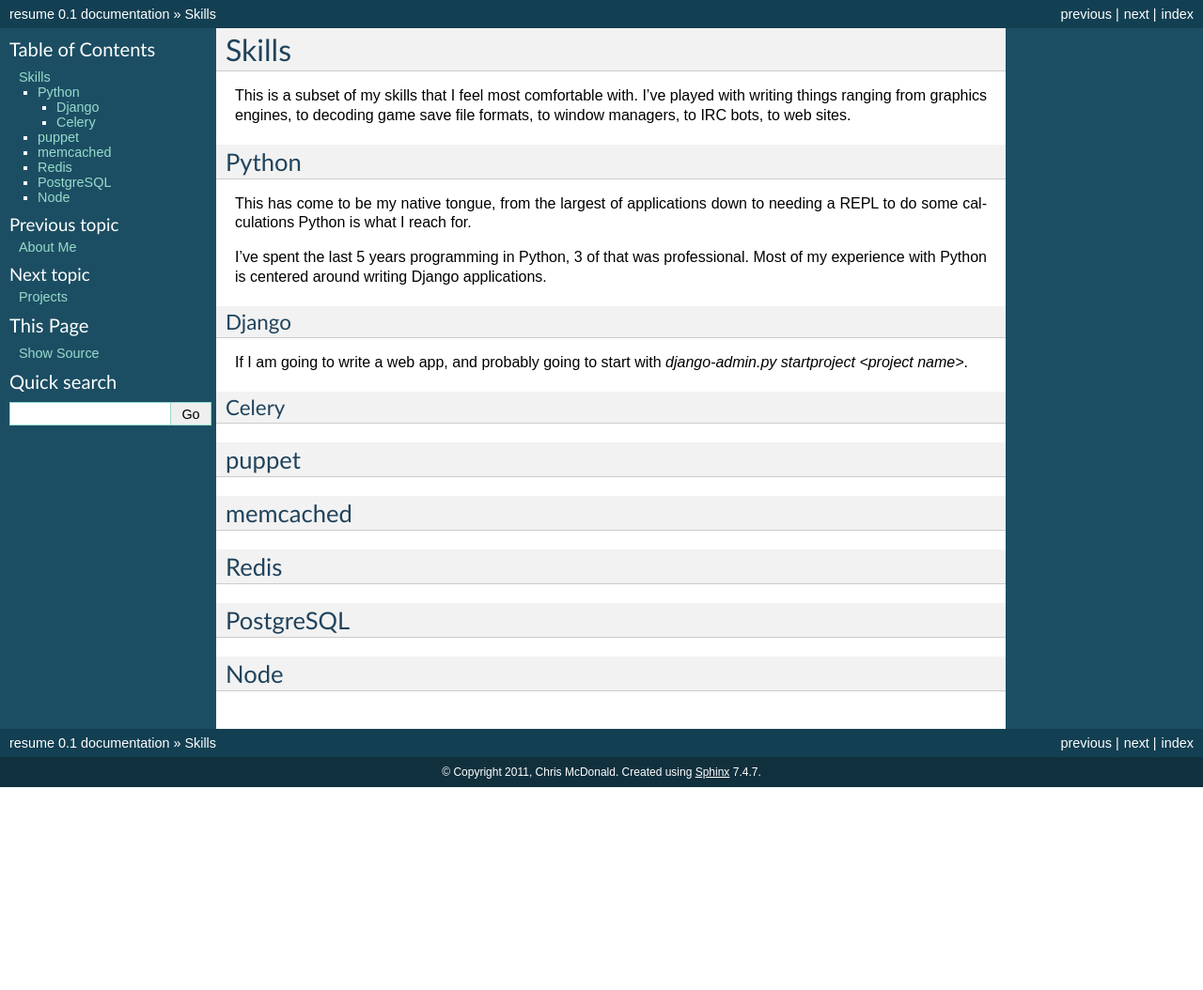
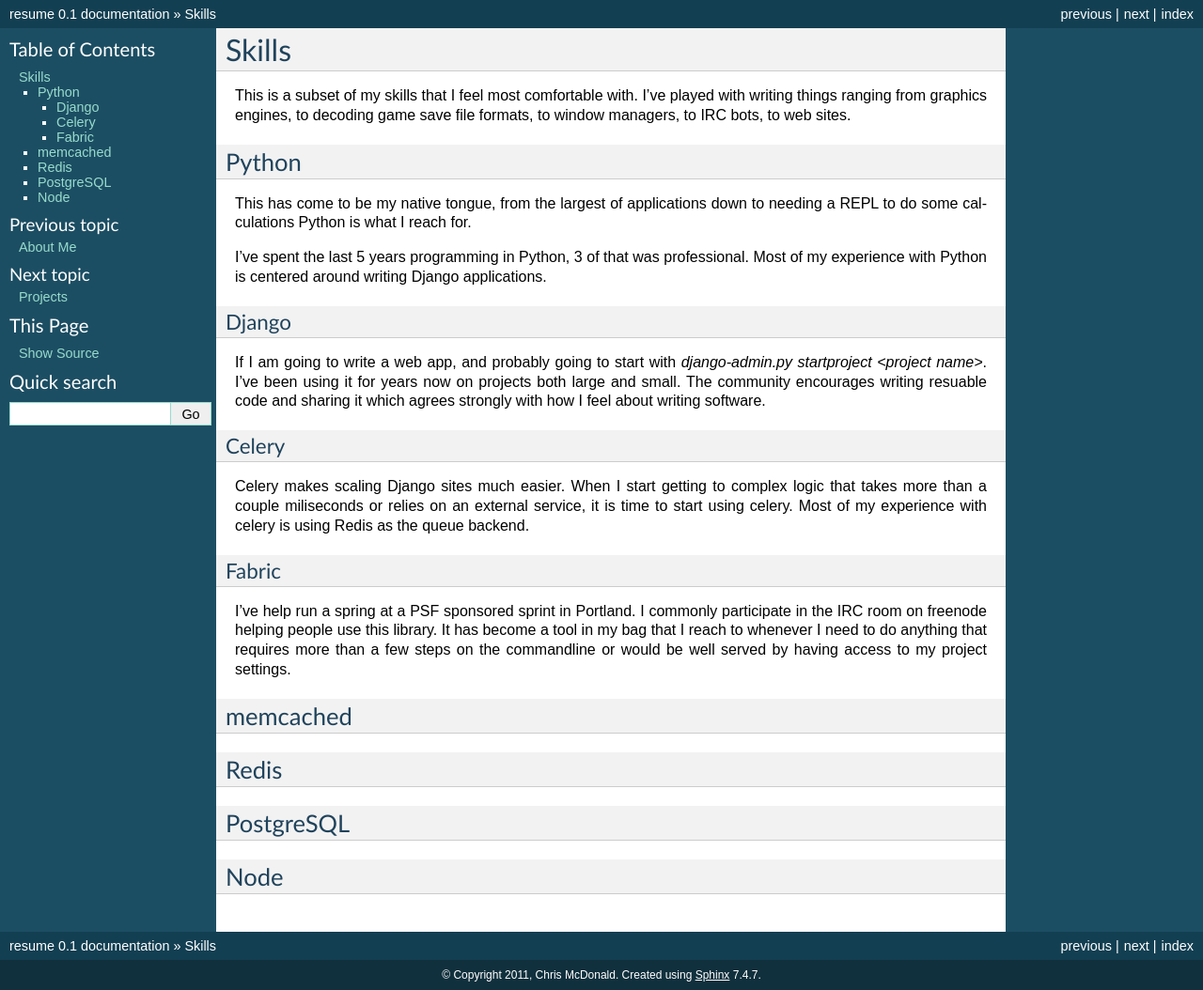
Before and after one commit to wraithan/resume, a Sphinx documentation site: the page built from docs/skills.rst, in a window 1280 px wide. Shown: the whole page at 94% size. Built offline with Sphinx 7.4.7, drawn with Linux system fonts in a browser that asks for light colours; before the commit the page ends 900 px from its top, so only the background shows below that.

Commit message:
django and fabric

```diff
--- a/docs/skills.rst
+++ b/docs/skills.rst
@@ -23,19 +23,30 @@
 ******
 
 If I am going to write a web app, and probably going to start with
-`django-admin.py startproject <project name>`.
+`django-admin.py startproject <project name>`. I've been using it for
+years now on projects both large and small. The community encourages
+writing resuable code and sharing it which agrees strongly with how I
+feel about writing software.
 
 ******
 Celery
 ******
 
+Celery makes scaling Django sites much easier. When I start getting to
+complex logic that takes more than a couple miliseconds or relies on
+an external service, it is time to start using celery. Most of my
+experience with celery is using Redis as the queue backend.
 
+******
+Fabric
+******
 
-######
-puppet
-######
-
-
+I've help run a spring at a PSF sponsored sprint in Portland. I
+commonly participate in the IRC room on freenode helping people use
+this library. It has become a tool in my bag that I reach to whenever
+I need to do anything that requires more than a few steps on the
+commandline or would be well served by having access to my project
+settings.
 
 #########
 memcached
```
